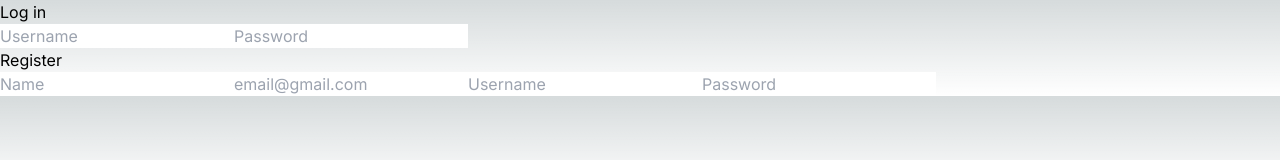
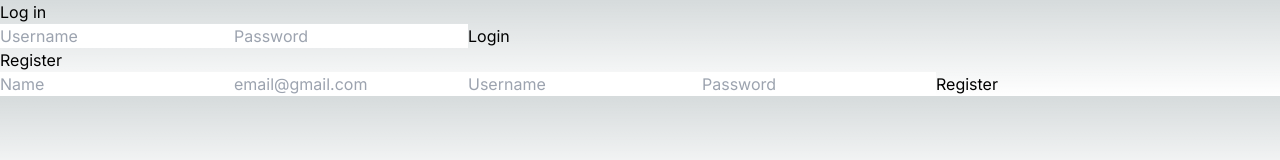
Before and after one commit to marijae04/Kadmo, a Next.js app: page /sign-in in a window 1280 px wide. Shown: the top 160 px of the page. Built offline with nearby package versions, Linux system fonts and the light colour scheme.

Commit message:
sign in page

```diff
--- a/src/app/sign-in/page.tsx
+++ b/src/app/sign-in/page.tsx
@@ -19,6 +19,7 @@ export default function SignInPage(){
                 <form action="login">
                     <input type="text" name="username" placeholder="Username" />
                     <input type="password" name="password" placeholder="Password" />
+                    <button type="submit">Login</button>
                 </form>
             </div>
             <div className="register-container">
@@ -28,6 +29,7 @@ export default function SignInPage(){
                     <input type="email" name="email" placeholder="email@gmail.com" />
                     <input type="text" name="username" placeholder="Username" />
                     <input type="password" name="password" placeholder="Password" />
+                    <button type="submit">Register</button>
                 </form>
             </div>
         </div>
```
